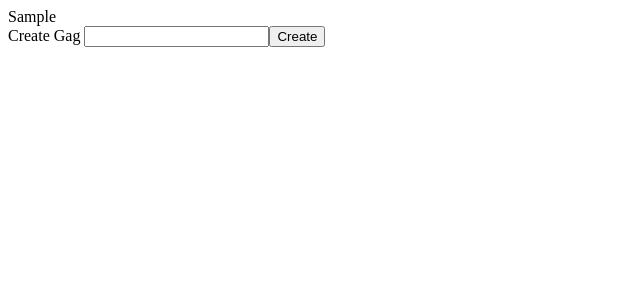
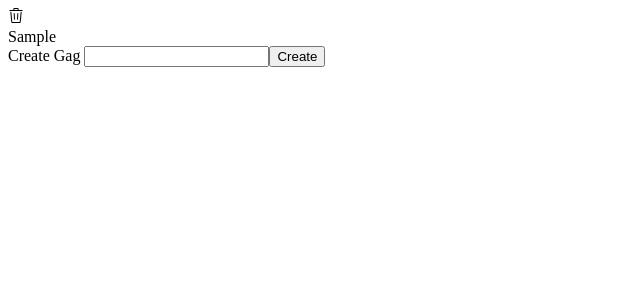
Before and after one commit to YasharPa/Gags-rebuild, a React (Create React App) app: page / in a window 1280 px wide. Both pictures are taken after typing "Sample" into the empty fields and a click on the button "Create". Shown: the top 300 px of the page, without its empty margins (0-640 px from the left). Built offline with nearby package versions, Linux system fonts and the light colour scheme.

Commit message:
RemoveGag Added.

```diff
--- a/package.json
+++ b/package.json
@@ -9,6 +9,7 @@
     "json-server": "^0.17.3",
     "react": "^18.2.0",
     "react-dom": "^18.2.0",
+    "react-icons": "^4.10.1",
     "react-scripts": "5.0.1",
     "web-vitals": "^2.1.4"
   },
--- a/src/App.js
+++ b/src/App.js
@@ -11,9 +11,14 @@ function App() {
     setGags(updatedGags);
   };
 
+  const deleteGag = (id) => {
+    const updatedGags = gags.filter((gag) => gag.id !== id);
+    setGags(updatedGags);
+  };
+
   return (
     <div>
-      <GagList gags={gags} />
+      <GagList onDelete={deleteGag} gags={gags} />
       <GagItemCreate onCreate={createGag} />
     </div>
   );
--- a/src/components/GagItemCreate.js
+++ b/src/components/GagItemCreate.js
@@ -2,6 +2,7 @@ import { useState } from "react";
 
 function GagItemCreate({ onCreate }) {
   const [contant, setContant] = useState("");
+
   const handleChange = (event) => {
     setContant(event.target.value);
   };
--- a/src/components/GagList.js
+++ b/src/components/GagList.js
@@ -1,8 +1,8 @@
 import GagListItem from "./GagListItem";
 
-function GagList({ gags }) {
+function GagList({ gags, onDelete }) {
   const rendredGags = gags.map((gag) => {
-    return <GagListItem key={gag.id} gag={gag} />;
+    return <GagListItem key={gag.id} gag={gag} onDelete={onDelete} />;
   });
 
   return rendredGags;
--- a/src/components/GagListItem.js
+++ b/src/components/GagListItem.js
@@ -1,6 +1,17 @@
-function GagListItem({ gag }) {
+import { GoTrash } from "react-icons/go";
+
+function GagListItem({ gag, onDelete }) {
+  const handleDeleteGag = () => {
+    onDelete(gag.id);
+  };
+
   return (
-    <div>
+    <div className="Gag-item">
+      <GoTrash
+        onClick={() => {
+          handleDeleteGag(gag.id);
+        }}
+      />
       <div>{gag.contant}</div>
     </div>
   );
```
Also changed, not shown: 1 other file (tests, documents, lock files or other folders).
